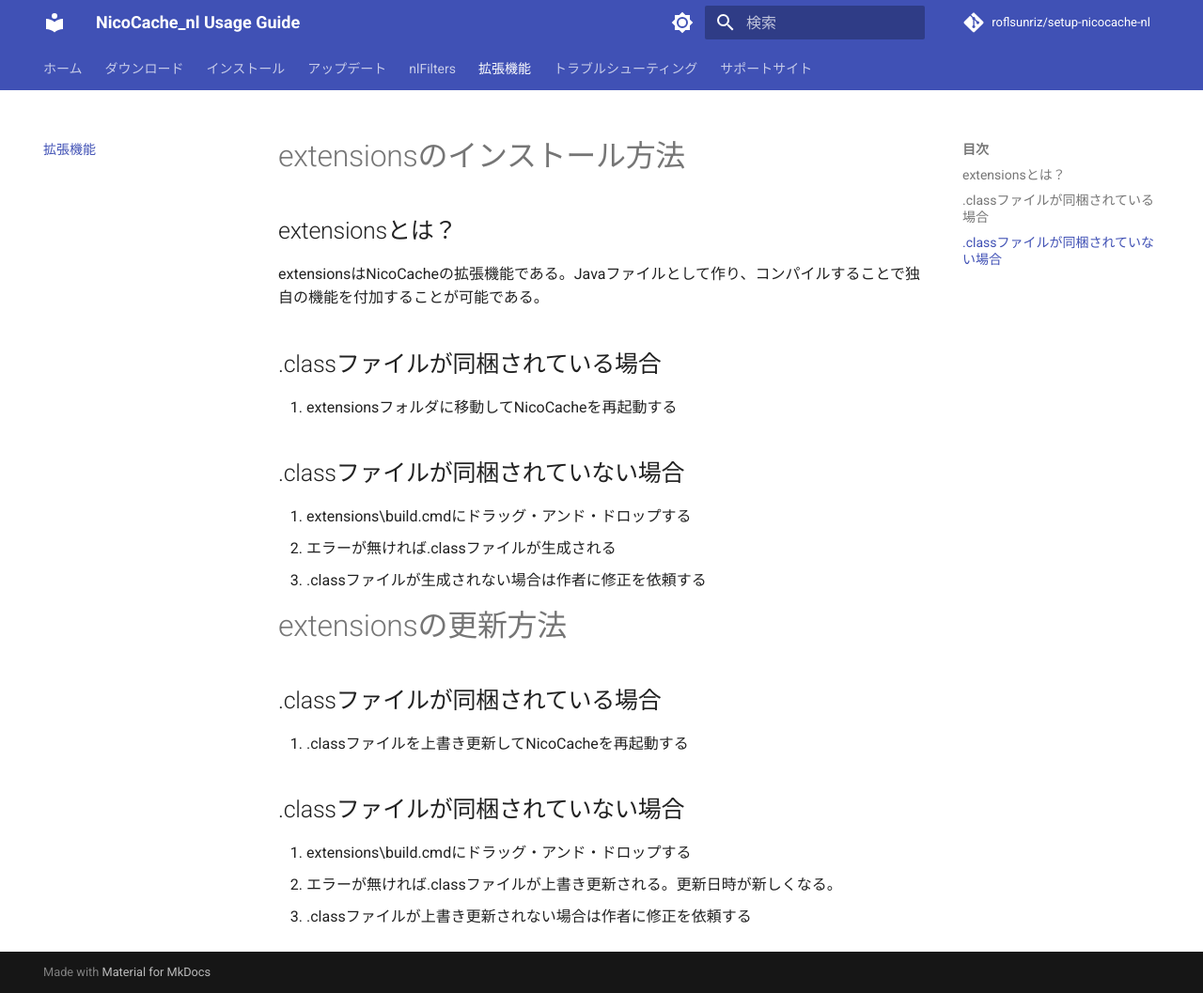
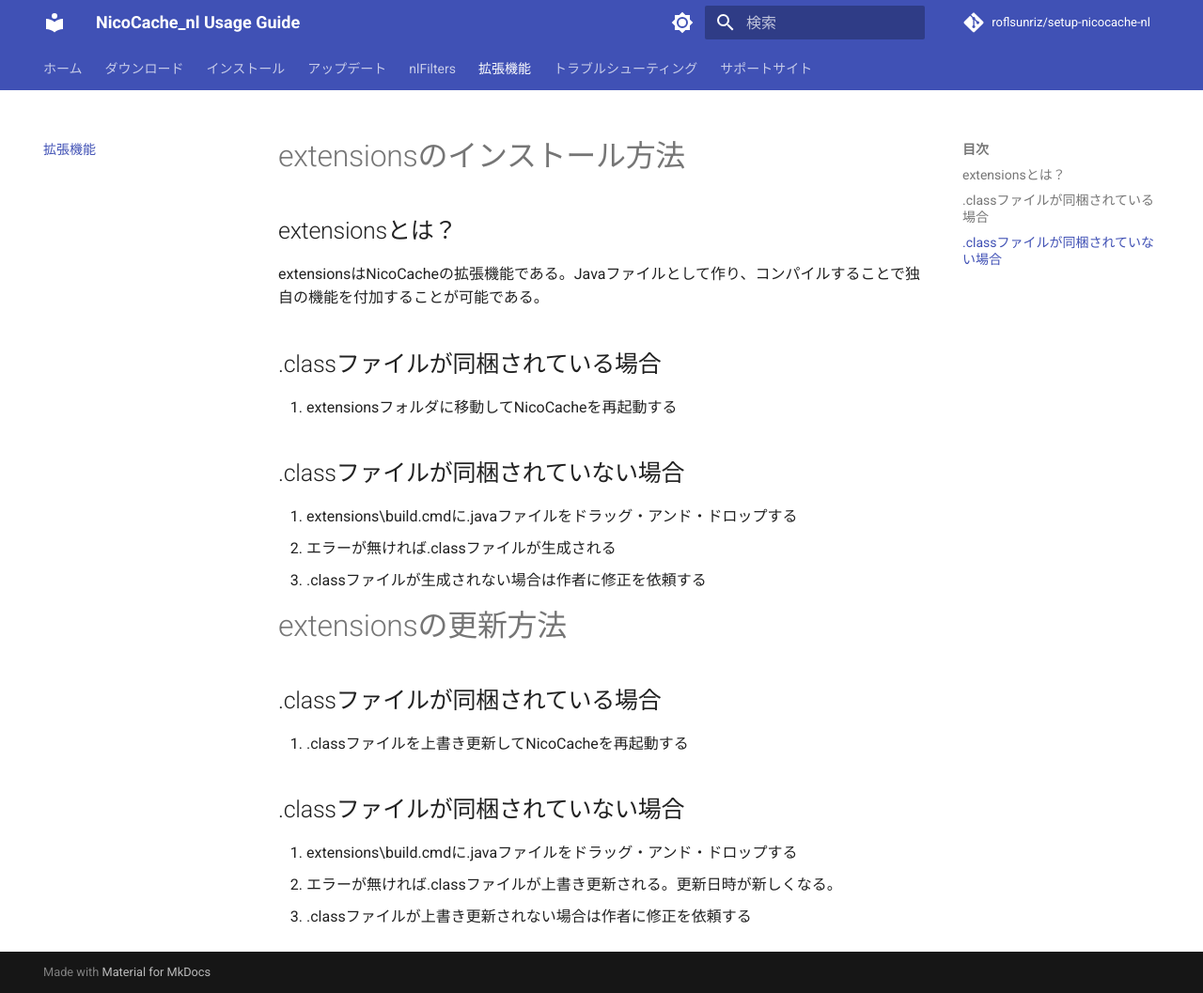
Before and after one commit to roflsunriz/setup-nicocache-nl, an MkDocs documentation site: the page built from docs/extensions.md, in a window 1280 px wide and 1057 px high. Shown: the whole window at 94% size. Built offline with MkDocs 1.6.1 and Material for MkDocs 9.7.7, drawn with Linux system fonts in a browser that asks for light colours; comment, search, counter and statistics services are not loaded.

Commit message:
docs: Clarify instructions for dragging and dropping .java files in extensions.md

```diff
--- a/docs/extensions.md
+++ b/docs/extensions.md
@@ -7,7 +7,7 @@
 1. extensionsフォルダに移動してNicoCacheを再起動する
 
 ## .classファイルが同梱されていない場合
-1. extensions\build.cmdにドラッグ・アンド・ドロップする
+1. extensions\build.cmdに.javaファイルをドラッグ・アンド・ドロップする
 2. エラーが無ければ.classファイルが生成される
 3. .classファイルが生成されない場合は作者に修正を依頼する
 
@@ -17,6 +17,6 @@
 1. .classファイルを上書き更新してNicoCacheを再起動する
 
 ## .classファイルが同梱されていない場合
-1. extensions\build.cmdにドラッグ・アンド・ドロップする
+1. extensions\build.cmdに.javaファイルをドラッグ・アンド・ドロップする
 2. エラーが無ければ.classファイルが上書き更新される。更新日時が新しくなる。
 3. .classファイルが上書き更新されない場合は作者に修正を依頼する
```
